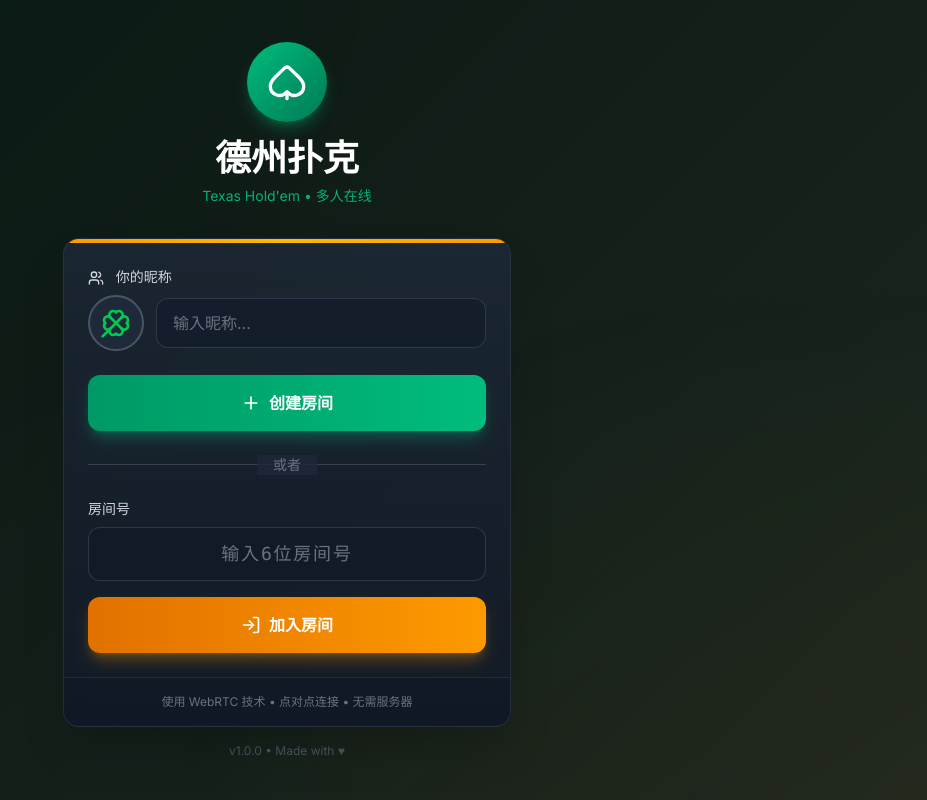
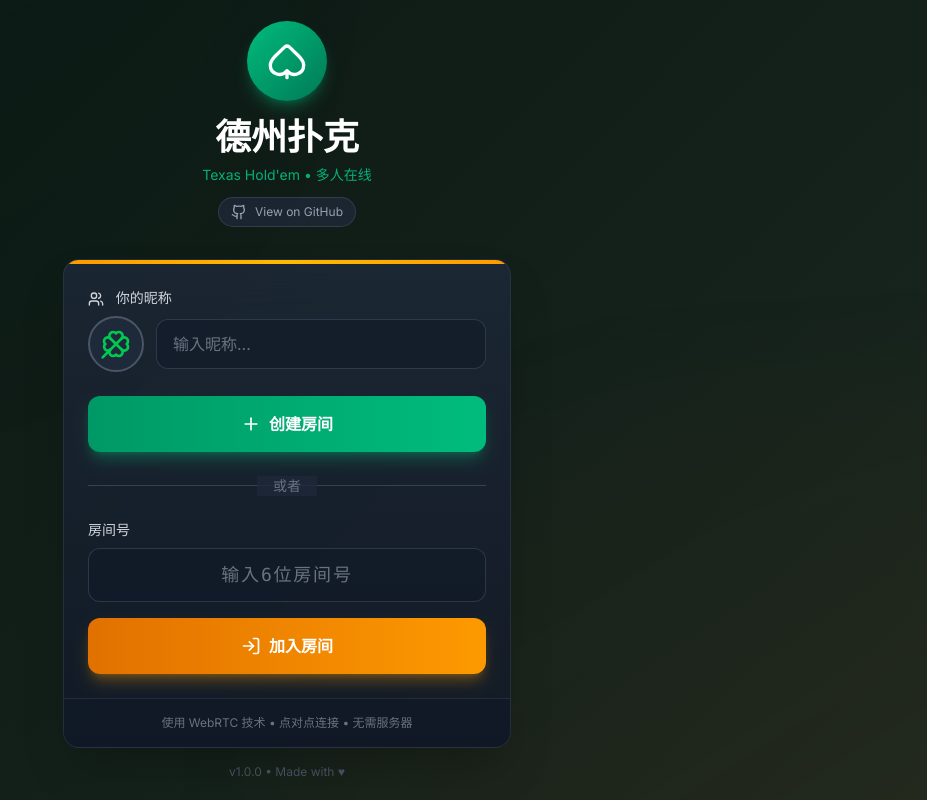
Before and after one commit to StreakingMan/texas-holdem, a Vue app: page / in a window 1280 px wide. Shown: the whole page, without its empty margins (353-1280 px from the left). Built offline with nearby package versions, Linux system fonts and the light colour scheme.

Commit message:
chore: registry link

```diff
--- a/src/views/GameView.vue
+++ b/src/views/GameView.vue
@@ -13,7 +13,7 @@ import ChatBox from '@/components/chat/ChatBox.vue'
 import LobbyPanel from '@/components/lobby/LobbyPanel.vue'
 import HelpModal from '@/components/game/HelpModal.vue'
 import type { GameState, RoomState, PlayerActionPayload, ChatMessage, Card, GamePhase, TipPayload } from '@/core/types'
-import { Copy, Check, LogOut, Play, Users, TrendingUp, Layers, Coins, Plus } from 'lucide-vue-next'
+import { Copy, Check, LogOut, Play, Users, TrendingUp, Layers, Coins, Plus, Github } from 'lucide-vue-next'
 
 const route = useRoute()
 const router = useRouter()
@@ -875,6 +875,15 @@ watch(
             <div class="absolute bottom-full left-1/2 -translate-x-1/2 border-4 border-transparent border-b-gray-800"></div>
           </div>
         </div>
+        <a
+          href="https://github.com/StreakingMan/texas-holdem"
+          target="_blank"
+          rel="noopener noreferrer"
+          class="p-2 text-gray-400 hover:text-white hover:bg-gray-800 rounded-lg transition-colors"
+          title="GitHub"
+        >
+          <Github class="w-5 h-5" />
+        </a>
         <button
           @click="leaveRoom"
           class="p-2 text-gray-400 hover:text-white hover:bg-gray-800 rounded-lg transition-colors"
--- a/src/views/HomeView.vue
+++ b/src/views/HomeView.vue
@@ -2,7 +2,7 @@
 import { ref, onMounted, computed } from 'vue'
 import { useRouter, useRoute } from 'vue-router'
 import { usePlayerStore } from '@/stores/player-store'
-import { Spade, Users, Plus, LogIn } from 'lucide-vue-next'
+import { Spade, Users, Plus, LogIn, Github } from 'lucide-vue-next'
 import AvatarPicker from '@/components/common/AvatarPicker.vue'
 import { getRandomAvatar } from '@/utils/avatars'
 
@@ -111,7 +111,16 @@ async function joinRoom(): Promise<void> {
         <h1 class="text-4xl font-bold text-white mb-2" style="font-family: var(--font-display)">
           德州扑克
         </h1>
-        <p class="text-emerald-400/80 text-sm">Texas Hold'em • 多人在线</p>
+        <p class="text-emerald-400/80 text-sm mb-3">Texas Hold'em • 多人在线</p>
+        <a
+          href="https://github.com/StreakingMan/texas-holdem"
+          target="_blank"
+          rel="noopener noreferrer"
+          class="inline-flex items-center gap-2 px-3 py-1.5 bg-gray-800/80 hover:bg-gray-700/80 border border-gray-600/50 rounded-full text-gray-400 hover:text-white text-xs transition-all"
+        >
+          <Github class="w-4 h-4" />
+          <span>View on GitHub</span>
+        </a>
       </div>
 
       <!-- Card container -->
```
